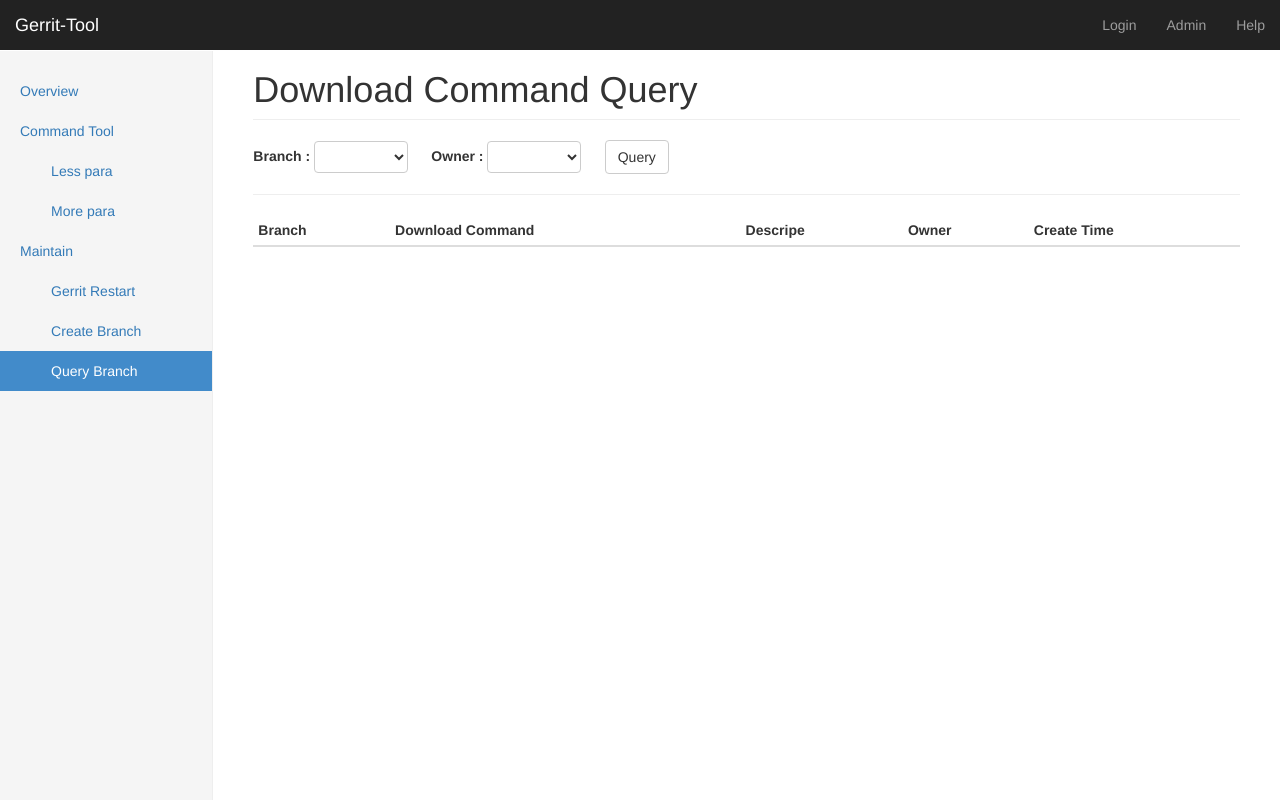
After one commit to bibo19842003/django-gerrit-web-tool, a Django app: page /q_b/ in a window 1280 px wide. The commit adds this page. Run offline with Django 3.2, Linux system fonts and the light colour scheme; tables that the repository leaves empty hold one stand-in row (values such as "Sample post"); lists and menus that the app fills with data are empty; some libraries are stand-ins or nearby versions.

Commit message:
Add query download command for repo init ...

```diff
--- a/gerrit/models.py
+++ b/gerrit/models.py
@@ -10,3 +10,25 @@ class User(models.Model):
 
 class Port(models.Model):
   number = models.CharField(max_length=5)
+
+class Branch(models.Model):
+  branch = models.CharField(max_length=50)
+
+  def __unicode__(self):
+    return self.branch
+
+class Owner(models.Model):
+  owner = models.CharField(max_length=50)
+
+  def __unicode__(self):
+    return self.owner
+
+class Qdownloadcommand(models.Model):
+  branch = models.ForeignKey(Branch)
+  download_command = models.CharField(max_length=100)
+  descripe = models.CharField(max_length=100)
+  owner = models.ForeignKey(Owner)
+  create_time = models.DateTimeField()
+
+  def __unicode__(self):
+    return '%s %s %s %s %s' % (self.branch, self.download_command, self.owner, self.descripe, self.create_time)
--- a/gerrit/views.py
+++ b/gerrit/views.py
@@ -3,7 +3,7 @@ from django.http import HttpResponse
 from django.shortcuts import render_to_response
 from django.template import RequestContext, loader, Context
 from server.models import Server, Gerritserver
-from gerrit.models import User, Port
+from gerrit.models import User, Port, Branch, Owner, Qdownloadcommand
 from django.contrib.auth.decorators import login_required
 import commands, os, time, paramiko, xml.dom.minidom
 # Create your views here.
@@ -143,3 +143,15 @@ def c_b_log(request):
   filenames = os.listdir(path)
   filenames.sort(reverse = True)
   return render_to_response('gerrit/createbranch/createbranchlog.html', {'filenames': filenames,}, context_instance=RequestContext(request))
+
+
+def q_b(request):
+  branch = Branch.objects.all().order_by('branch')
+  owner = Owner.objects.all().order_by('owner')
+  if ( (request.GET.get('b-branch') != None) and (request.GET.get('b-owner') != None)):
+    qbranch = request.GET.get('b-branch')
+    qowner = request.GET.get('b-owner')
+    qdownloadcommand = Qdownloadcommand.objects.filter(branch__branch__icontains=qbranch,owner__owner__icontains=qowner)
+    return render_to_response('gerrit/querybranch/branch.html', {'branch': branch, 'owner': owner, 'qdownloadcommand': qdownloadcommand,}, context_instance=RequestContext(request))
+  else:
+    return render_to_response('gerrit/querybranch/branch.html', {'branch': branch, 'owner': owner,}, context_instance=RequestContext(request))
--- a/mysite/urls.py
+++ b/mysite/urls.py
@@ -23,4 +23,5 @@ urlpatterns = patterns('',
     url(r'^g_r_log/$', 'gerrit.views.g_r_log'),
     url(r'^c_b/$', 'gerrit.views.c_b'),
     url(r'^c_b_log/$', 'gerrit.views.c_b_log'),
+    url(r'^q_b/$', 'gerrit.views.q_b'),
 )
--- a/templates/base.html
+++ b/templates/base.html
@@ -74,6 +74,7 @@
             <li><a href="#">Maintain</a></li>
             {% block g_r_block %}<li>{% endblock %} <a href="/g_r/">&nbsp;&nbsp;&nbsp;&nbsp;&nbsp;&nbsp;&nbsp;&nbsp;Gerrit Restart</a></li>
             {% block c_b_block %}<li>{% endblock %} <a href="/c_b/">&nbsp;&nbsp;&nbsp;&nbsp;&nbsp;&nbsp;&nbsp;&nbsp;Create Branch</a></li>
+            {% block q_b_block %}<li>{% endblock %} <a href="/q_b/">&nbsp;&nbsp;&nbsp;&nbsp;&nbsp;&nbsp;&nbsp;&nbsp;Query Branch</a></li>
           </ul>
         </div>
         <div class="col-sm-9 col-sm-offset-3 col-md-10 col-md-offset-2 main">
--- /dev/null
+++ b/templates/gerrit/querybranch/branch.html
@@ -0,0 +1,64 @@
+{% extends 'base.html' %}
+{% block q_b_block %}<li class="active">{% endblock %}
+{% block head_block %}Download Command Query{% endblock %}
+
+{% block body_block %}
+
+<form action="" method="get">
+  <strong>Branch  : </strong>
+  <select class="btn btn-default" name="b-branch">
+  <option value="" selected="selected"></option>
+    {% for branch in branch %}
+      <option value="{{ branch }}">{{ branch }}</option>
+    {% endfor %}
+  </select>
+
+  &nbsp;&nbsp;&nbsp;&nbsp;
+
+  <strong>Owner  : </strong>
+  <select class="btn btn-default" name="b-owner">
+  <option value="" selected="selected"></option>
+    {% for owner in owner %}
+      <option value="{{ owner }}">{{ owner }}</option>
+    {% endfor %}
+  </select>
+
+  &nbsp;&nbsp;&nbsp;&nbsp;
+
+  <input id="waiting" type="submit" class="btn btn-default" value="Query" data-loading-text="Waiting......">
+
+</form>
+
+<hr class="hr" />
+
+<div class="table-responsive">
+  <table class="table table-condensed table-striped table-hover">
+
+    <thead>
+    <tr>
+      <th>Branch</th>
+      <th>Download Command</th>
+      <th>Descripe</th>
+      <th>Owner</th>
+      <th>Create Time</th>
+    </tr>
+    </thead>
+
+    <tbody>
+    <tr>
+      {% for qdownloadcommand in qdownloadcommand %}
+      <tr class="info">
+        <td>{{ qdownloadcommand.branch }}</td>
+        <td>{{ qdownloadcommand.download_command }}</td>
+        <td>{{ qdownloadcommand.descripe }}</td>
+        <td>{{ qdownloadcommand.owner }}</td>
+        <td>{{ qdownloadcommand.create_time }}</td>
+      </tr>
+      {% endfor %}
+    </tr>
+    </tbody>
+
+  </table>
+</div>
+
+{% endblock %}
```
Also changed, not shown: gerrit/admin.py (+13 -1 lines).
